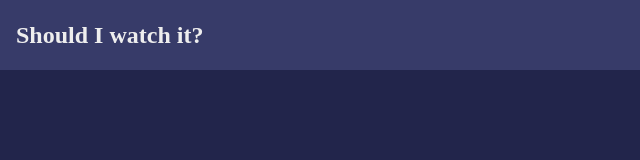
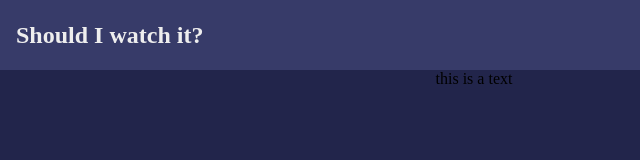
Before and after one commit to akylbekovna/film18, a plain HTML site: page index.html in a window 1280 px wide. Shown: the full height of the page, 0-640 px from the left. Drawn offline with Linux system fonts and the light colour scheme; no server answers.

Commit message:
add text

```diff
--- a/index.html
+++ b/index.html
@@ -15,6 +15,7 @@
     </header>
 
     <main id="main">
+        this is a text
         <div class="movie">
 
         </div>
```
